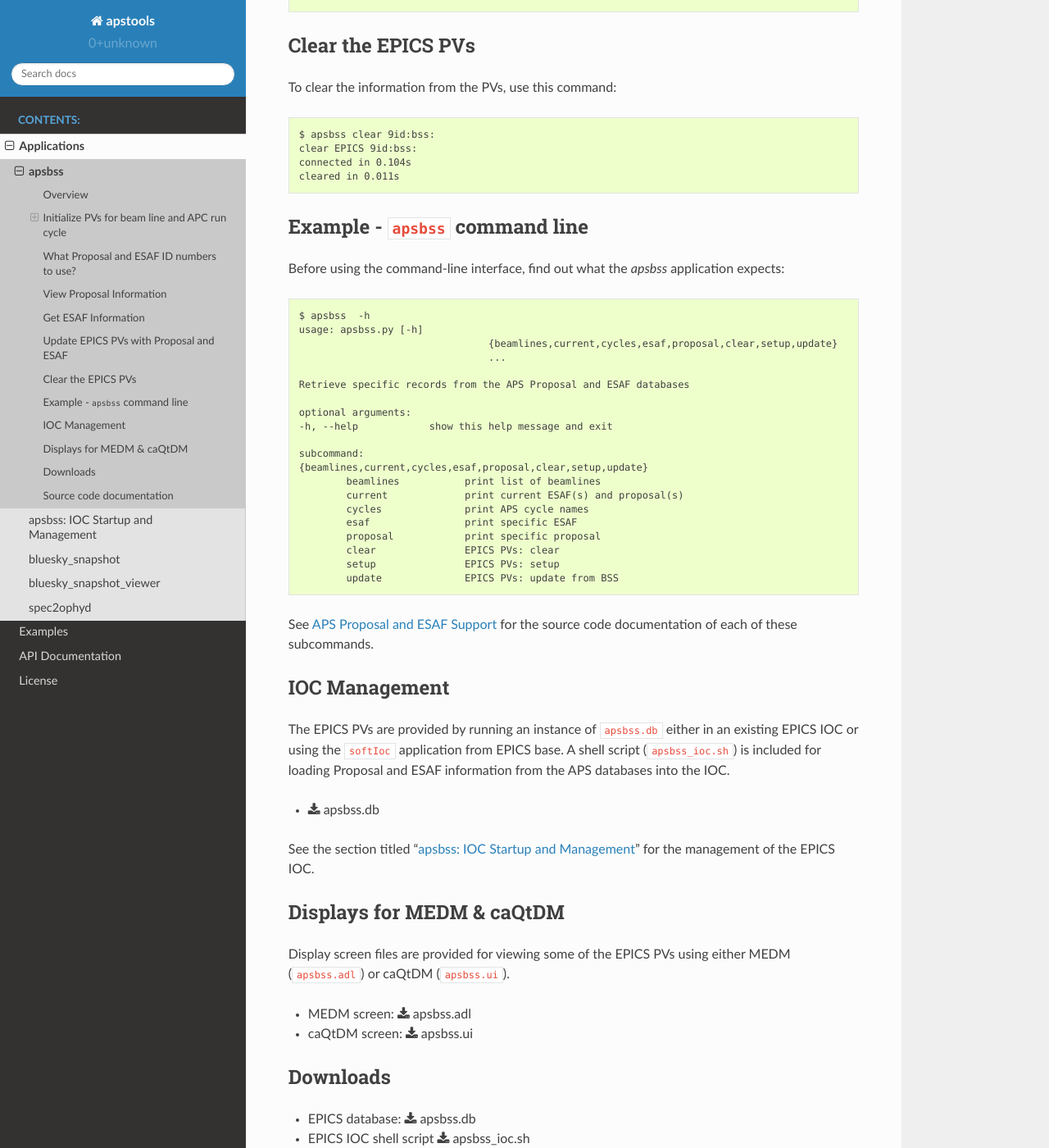
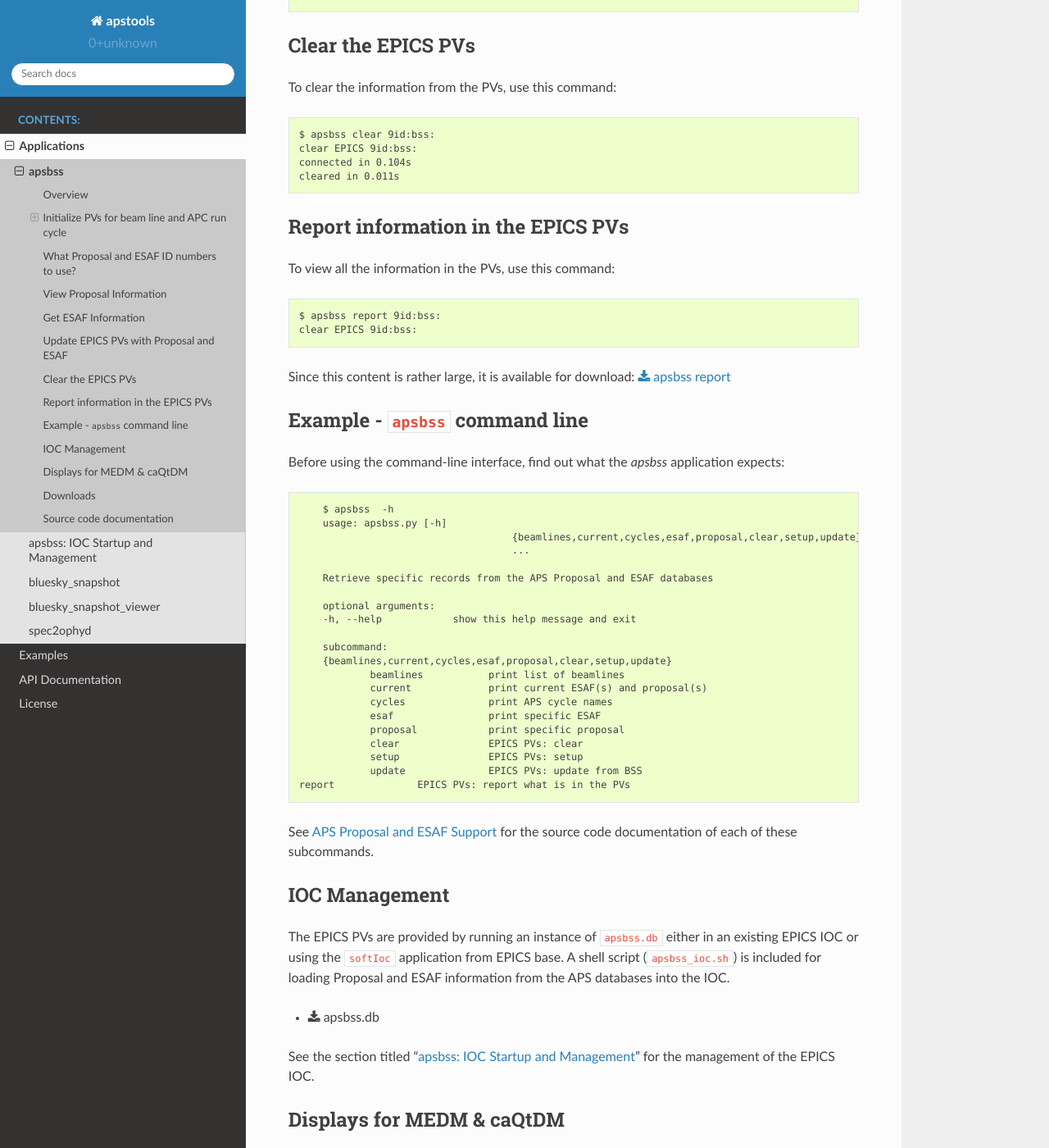
Before and after one commit to dogrecajb/apstools, a Sphinx documentation site: the page built from docs/source/applications/apsbss.rst, in a window 1280 px wide and 1400 px high, scrolled down 6476 px. Shown: the whole window at 82% size. Built offline with Sphinx 7.4.7 and the Read the Docs theme 2.0.0, drawn with Linux system fonts in a browser that asks for light colours; some of the changed lines change nothing that is shown.

Commit message:
DOC #333 PV report

```diff
--- a/docs/source/applications/apsbss.rst
+++ b/docs/source/applications/apsbss.rst
@@ -298,6 +298,18 @@ To clear the information from the PVs, use this command::
     cleared in 0.011s
 
 
+Report information in the EPICS PVs
++++++++++++++++++++++++++++++++++++
+
+To view all the information in the PVs, use this command::
+
+    $ apsbss report 9id:bss:
+    clear EPICS 9id:bss:
+
+Since this content is rather large, it is available
+for download: :download:`apsbss report <../resources/apsbss_report.txt>`
+
+
 Example - ``apsbss`` command line
 +++++++++++++++++++++++++++++++++
 
@@ -324,6 +336,7 @@ the *apsbss* application expects::
 		clear               EPICS PVs: clear
 		setup               EPICS PVs: setup
 		update              EPICS PVs: update from BSS
+    report              EPICS PVs: report what is in the PVs
 
 See :ref:`beamtime_source_docs` for the source code documentation
 of each of these subcommands.
--- /dev/null
+++ b/docs/source/resources/apsbss_report.txt
@@ -0,0 +1,130 @@
+============================= ================================== ==============================
+name                          PV reference                       value
+============================= ================================== ==============================
+esaf.aps_cycle                9id:bss:esaf:cycle                 2019-2
+esaf.description              9id:bss:esaf:description           We will commission beamline an
+esaf.end_date                 9id:bss:esaf:endDate               2020-09-28 08:00:00
+esaf.esaf_id                  9id:bss:esaf:id                    226319
+esaf.esaf_status              9id:bss:esaf:status                Approved
+esaf.sector                   9id:bss:esaf:sector                9
+esaf.start_date               9id:bss:esaf:startDate             2020-05-26 08:00:00
+esaf.title                    9id:bss:esaf:title                 Commission 9ID and USAXS
+esaf.user1.badge_number       9id:bss:esaf:user1:badgeNumber     86312
+esaf.user1.email              9id:bss:esaf:user1:email           ilavsky@aps.anl.gov
+esaf.user1.first_name         9id:bss:esaf:user1:firstName       Jan
+esaf.user1.last_name          9id:bss:esaf:user1:lastName        Ilavsky
+esaf.user2.badge_number       9id:bss:esaf:user2:badgeNumber     53748
+esaf.user2.email              9id:bss:esaf:user2:email           emaxey@aps.anl.gov
+esaf.user2.first_name         9id:bss:esaf:user2:firstName       Evan
+esaf.user2.last_name          9id:bss:esaf:user2:lastName        Maxey
+esaf.user3.badge_number       9id:bss:esaf:user3:badgeNumber     64065
+esaf.user3.email              9id:bss:esaf:user3:email           kuzmenko@aps.anl.gov
+esaf.user3.first_name         9id:bss:esaf:user3:firstName       Ivan
+esaf.user3.last_name          9id:bss:esaf:user3:lastName        Kuzmenko
+esaf.user4.badge_number       9id:bss:esaf:user4:badgeNumber
+esaf.user4.email              9id:bss:esaf:user4:email
+esaf.user4.first_name         9id:bss:esaf:user4:firstName
+esaf.user4.last_name          9id:bss:esaf:user4:lastName
+esaf.user5.badge_number       9id:bss:esaf:user5:badgeNumber
+esaf.user5.email              9id:bss:esaf:user5:email
+esaf.user5.first_name         9id:bss:esaf:user5:firstName
+esaf.user5.last_name          9id:bss:esaf:user5:lastName
+esaf.user6.badge_number       9id:bss:esaf:user6:badgeNumber
+esaf.user6.email              9id:bss:esaf:user6:email
+esaf.user6.first_name         9id:bss:esaf:user6:firstName
+esaf.user6.last_name          9id:bss:esaf:user6:lastName
+esaf.user7.badge_number       9id:bss:esaf:user7:badgeNumber
+esaf.user7.email              9id:bss:esaf:user7:email
+esaf.user7.first_name         9id:bss:esaf:user7:firstName
+esaf.user7.last_name          9id:bss:esaf:user7:lastName
+esaf.user8.badge_number       9id:bss:esaf:user8:badgeNumber
+esaf.user8.email              9id:bss:esaf:user8:email
+esaf.user8.first_name         9id:bss:esaf:user8:firstName
+esaf.user8.last_name          9id:bss:esaf:user8:lastName
+esaf.user9.badge_number       9id:bss:esaf:user9:badgeNumber
+esaf.user9.email              9id:bss:esaf:user9:email
+esaf.user9.first_name         9id:bss:esaf:user9:firstName
+esaf.user9.last_name          9id:bss:esaf:user9:lastName
+esaf.user_badges              9id:bss:esaf:userBadges            86312,53748,64065
+esaf.user_last_names          9id:bss:esaf:users                 Ilavsky,Maxey,Kuzmenko
+proposal.beamline_name        9id:bss:proposal:beamline          9-ID-B,C
+proposal.mail_in_flag         9id:bss:proposal:mailInFlag        OFF
+proposal.proposal_id          9id:bss:proposal:id                64629
+proposal.proprietary_flag     9id:bss:proposal:proprietaryFlag   OFF
+proposal.submitted_date       9id:bss:proposal:submittedDate     2019-03-01 18:35:02
+proposal.title                9id:bss:proposal:title             2019 National School on Neutro
+proposal.user1.badge_number   9id:bss:proposal:user1:badgeNumber 86312
+proposal.user1.email          9id:bss:proposal:user1:email       ilavsky@aps.anl.gov
+proposal.user1.first_name     9id:bss:proposal:user1:firstName   Jan
+proposal.user1.institution    9id:bss:proposal:user1:institution Argonne National Laboratory
+proposal.user1.institution_id 9id:bss:proposal:user1:instId      3927
+proposal.user1.last_name      9id:bss:proposal:user1:lastName    Ilavsky
+proposal.user1.pi_flag        9id:bss:proposal:user1:piFlag      OFF
+proposal.user1.user_id        9id:bss:proposal:user1:userId      424292
+proposal.user2.badge_number   9id:bss:proposal:user2:badgeNumber 85283
+proposal.user2.email          9id:bss:proposal:user2:email       okasinski@aps.anl.gov
+proposal.user2.first_name     9id:bss:proposal:user2:firstName   John
+proposal.user2.institution    9id:bss:proposal:user2:institution Argonne National Laboratory
+proposal.user2.institution_id 9id:bss:proposal:user2:instId      3927
+proposal.user2.last_name      9id:bss:proposal:user2:lastName    Okasinski
+proposal.user2.pi_flag        9id:bss:proposal:user2:piFlag      ON
+proposal.user2.user_id        9id:bss:proposal:user2:userId      424308
+proposal.user3.badge_number   9id:bss:proposal:user3:badgeNumber
+proposal.user3.email          9id:bss:proposal:user3:email
+proposal.user3.first_name     9id:bss:proposal:user3:firstName
+proposal.user3.institution    9id:bss:proposal:user3:institution
+proposal.user3.institution_id 9id:bss:proposal:user3:instId
+proposal.user3.last_name      9id:bss:proposal:user3:lastName
+proposal.user3.pi_flag        9id:bss:proposal:user3:piFlag      OFF
+proposal.user3.user_id        9id:bss:proposal:user3:userId
+proposal.user4.badge_number   9id:bss:proposal:user4:badgeNumber
+proposal.user4.email          9id:bss:proposal:user4:email
+proposal.user4.first_name     9id:bss:proposal:user4:firstName
+proposal.user4.institution    9id:bss:proposal:user4:institution
+proposal.user4.institution_id 9id:bss:proposal:user4:instId
+proposal.user4.last_name      9id:bss:proposal:user4:lastName
+proposal.user4.pi_flag        9id:bss:proposal:user4:piFlag      OFF
+proposal.user4.user_id        9id:bss:proposal:user4:userId
+proposal.user5.badge_number   9id:bss:proposal:user5:badgeNumber
+proposal.user5.email          9id:bss:proposal:user5:email
+proposal.user5.first_name     9id:bss:proposal:user5:firstName
+proposal.user5.institution    9id:bss:proposal:user5:institution
+proposal.user5.institution_id 9id:bss:proposal:user5:instId
+proposal.user5.last_name      9id:bss:proposal:user5:lastName
+proposal.user5.pi_flag        9id:bss:proposal:user5:piFlag      OFF
+proposal.user5.user_id        9id:bss:proposal:user5:userId
+proposal.user6.badge_number   9id:bss:proposal:user6:badgeNumber
+proposal.user6.email          9id:bss:proposal:user6:email
+proposal.user6.first_name     9id:bss:proposal:user6:firstName
+proposal.user6.institution    9id:bss:proposal:user6:institution
+proposal.user6.institution_id 9id:bss:proposal:user6:instId
+proposal.user6.last_name      9id:bss:proposal:user6:lastName
+proposal.user6.pi_flag        9id:bss:proposal:user6:piFlag      OFF
+proposal.user6.user_id        9id:bss:proposal:user6:userId
+proposal.user7.badge_number   9id:bss:proposal:user7:badgeNumber
+proposal.user7.email          9id:bss:proposal:user7:email
+proposal.user7.first_name     9id:bss:proposal:user7:firstName
+proposal.user7.institution    9id:bss:proposal:user7:institution
+proposal.user7.institution_id 9id:bss:proposal:user7:instId
+proposal.user7.last_name      9id:bss:proposal:user7:lastName
+proposal.user7.pi_flag        9id:bss:proposal:user7:piFlag      OFF
+proposal.user7.user_id        9id:bss:proposal:user7:userId
+proposal.user8.badge_number   9id:bss:proposal:user8:badgeNumber
+proposal.user8.email          9id:bss:proposal:user8:email
+proposal.user8.first_name     9id:bss:proposal:user8:firstName
+proposal.user8.institution    9id:bss:proposal:user8:institution
+proposal.user8.institution_id 9id:bss:proposal:user8:instId
+proposal.user8.last_name      9id:bss:proposal:user8:lastName
+proposal.user8.pi_flag        9id:bss:proposal:user8:piFlag      OFF
+proposal.user8.user_id        9id:bss:proposal:user8:userId
+proposal.user9.badge_number   9id:bss:proposal:user9:badgeNumber
+proposal.user9.email          9id:bss:proposal:user9:email
+proposal.user9.first_name     9id:bss:proposal:user9:firstName
+proposal.user9.institution    9id:bss:proposal:user9:institution
+proposal.user9.institution_id 9id:bss:proposal:user9:instId
+proposal.user9.last_name      9id:bss:proposal:user9:lastName
+proposal.user9.pi_flag        9id:bss:proposal:user9:piFlag      OFF
+proposal.user9.user_id        9id:bss:proposal:user9:userId
+proposal.user_badges          9id:bss:proposal:userBadges        86312,85283
+proposal.user_last_names      9id:bss:proposal:users             Ilavsky,Okasinski
+============================= ================================== ==============================
```
